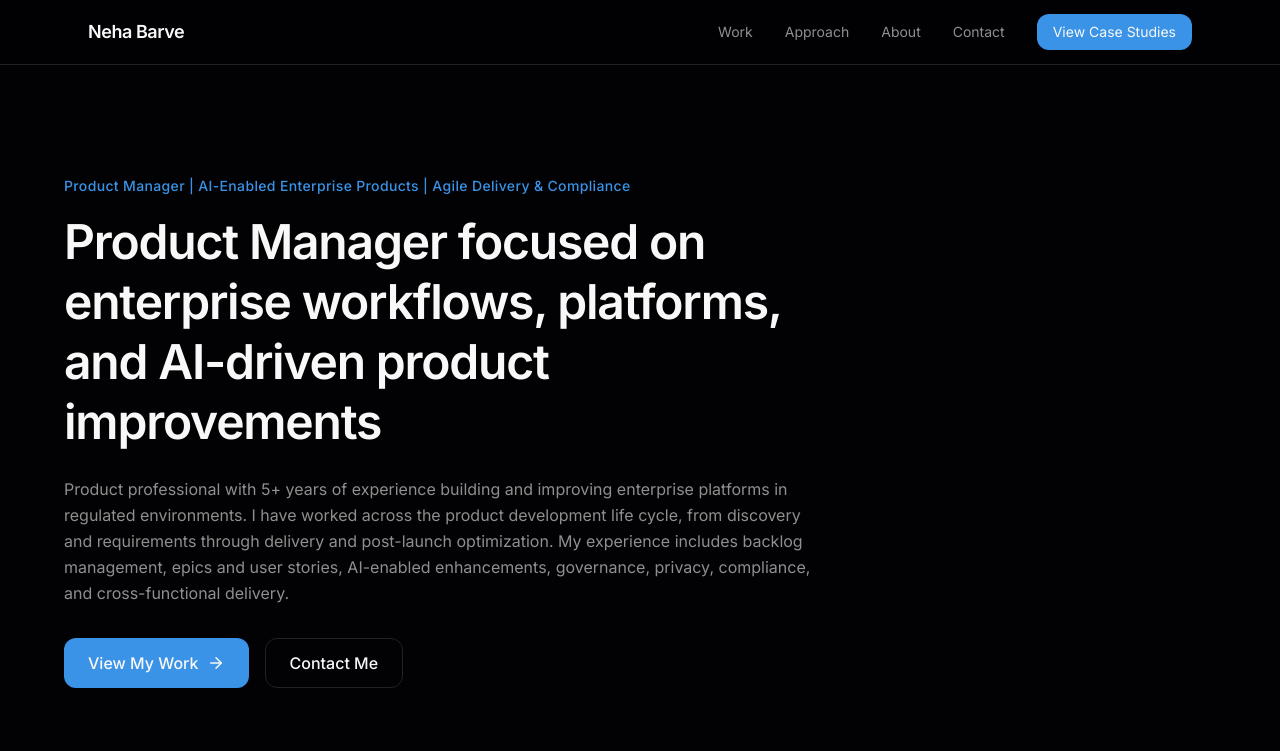
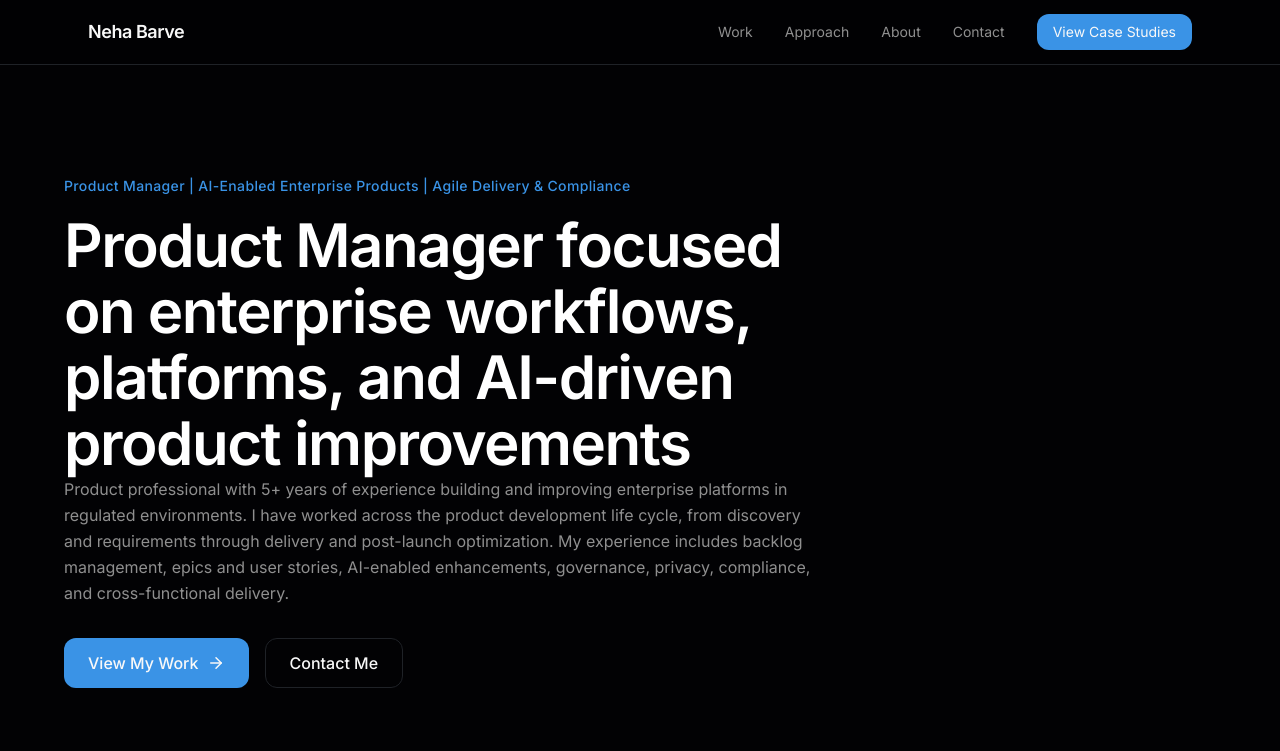
Before and after one commit to Nehabarve/neha-barve-portfolio, a Next.js app: page / in a window 1280 px wide. Shown: the top 751 px of the page. Built offline with nearby package versions, Linux system fonts and the light colour scheme.

Commit message:
Update page.tsx

```diff
--- a/app/page.tsx
+++ b/app/page.tsx
@@ -113,8 +113,8 @@ export default function Home() {
             <p className="text-primary text-sm font-medium mb-4 tracking-wide">
               Product Manager | AI-Enabled Enterprise Products | Agile Delivery & Compliance
             </p>
-          <h3 className="text-4xl lg:text-5xl font-semibold leading-tight tracking-tight mb-6">
-            Product Manager focused on enterprise workflows, platforms, and AI-driven product improvements</h3>
+          <h1 className="text-4xl sm:text-5xl md:text-6xl font-semibold tracking-tight leading-[1.1] text-white">
+            Product Manager focused on enterprise workflows, platforms, and AI-driven product improvements</h1>
 
             <p className="text-muted-foreground leading-relaxed mb-8">
               Product professional with 5+ years of experience building and improving enterprise platforms in regulated environments. I have worked across the product development life cycle, from discovery and requirements through delivery and post-launch optimization. My experience includes backlog management, epics and user stories, AI-enabled enhancements, governance, privacy, compliance, and cross-functional delivery.
```
